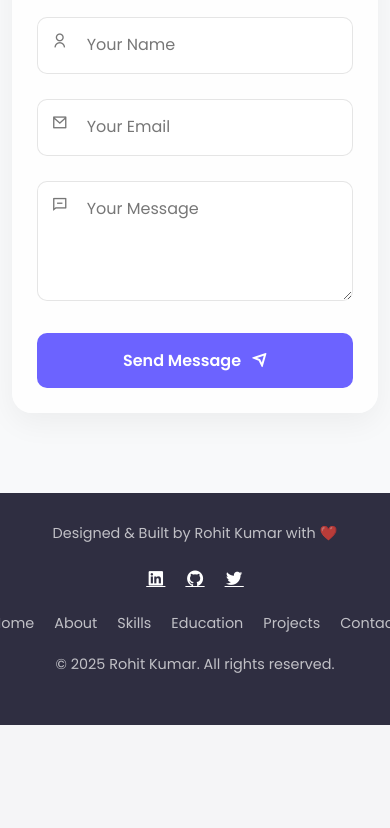
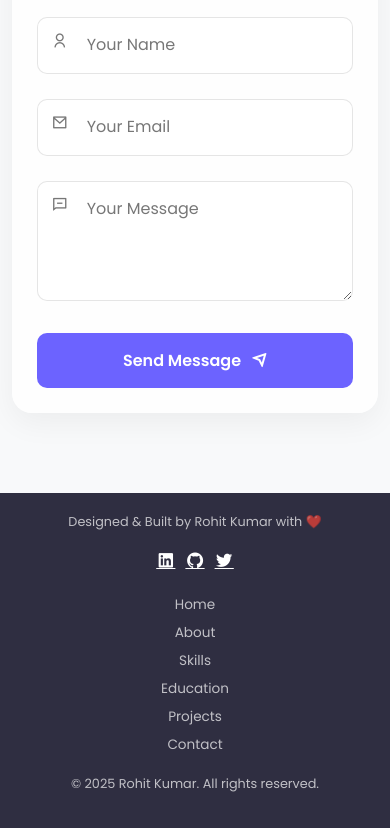
Before and after one commit to Rohitkumar-05/New-Portfolio-2025, a plain HTML site: page index.html in a window 390 px wide. Shown: the part 7568-8396 px from the top of the page. Before the commit the page ends 8293 px from the top, so only its background shows below. Drawn offline with nearby package versions, Linux system fonts and the light colour scheme.

Commit message:
Update style.css

```diff
--- a/style.css
+++ b/style.css
@@ -1776,7 +1776,62 @@ body.dark-mode .contact-form-card {
             color: rgba(255, 255, 255, 0.5);
         }
 
-        /* ===== Responsive Design ===== */
+
+
+
+
+    /* ===== Responsive Footer ===== */
+@media screen and (max-width: 768px) {
+    .footer-links {
+        flex-direction: column;
+        gap: 10px;
+    }
+
+    .footer-social {
+        flex-wrap: wrap;
+        gap: 15px;
+    }
+
+    .footer-content p {
+        font-size: 0.8rem;
+    }
+
+    .footer-links a {
+        font-size: 0.85rem;
+    }
+
+    .copyright {
+        font-size: 0.7rem;
+    }
+}
+
+@media screen and (max-width: 480px) {
+    footer {
+        padding: 20px 5%;
+    }
+
+    .footer-links {
+        flex-direction: column;
+        gap: 8px;
+    }
+
+    .footer-social {
+        gap: 10px;
+    }
+
+    .footer-content p {
+        margin-bottom: 15px;
+    }
+}
+
+
+
+
+
+
+
+
+        /* ===== Responsive Design for all ===== */
         @media (max-width: 992px) {
             .hero-content h1 {
                 font-size: 2.8rem;
```
